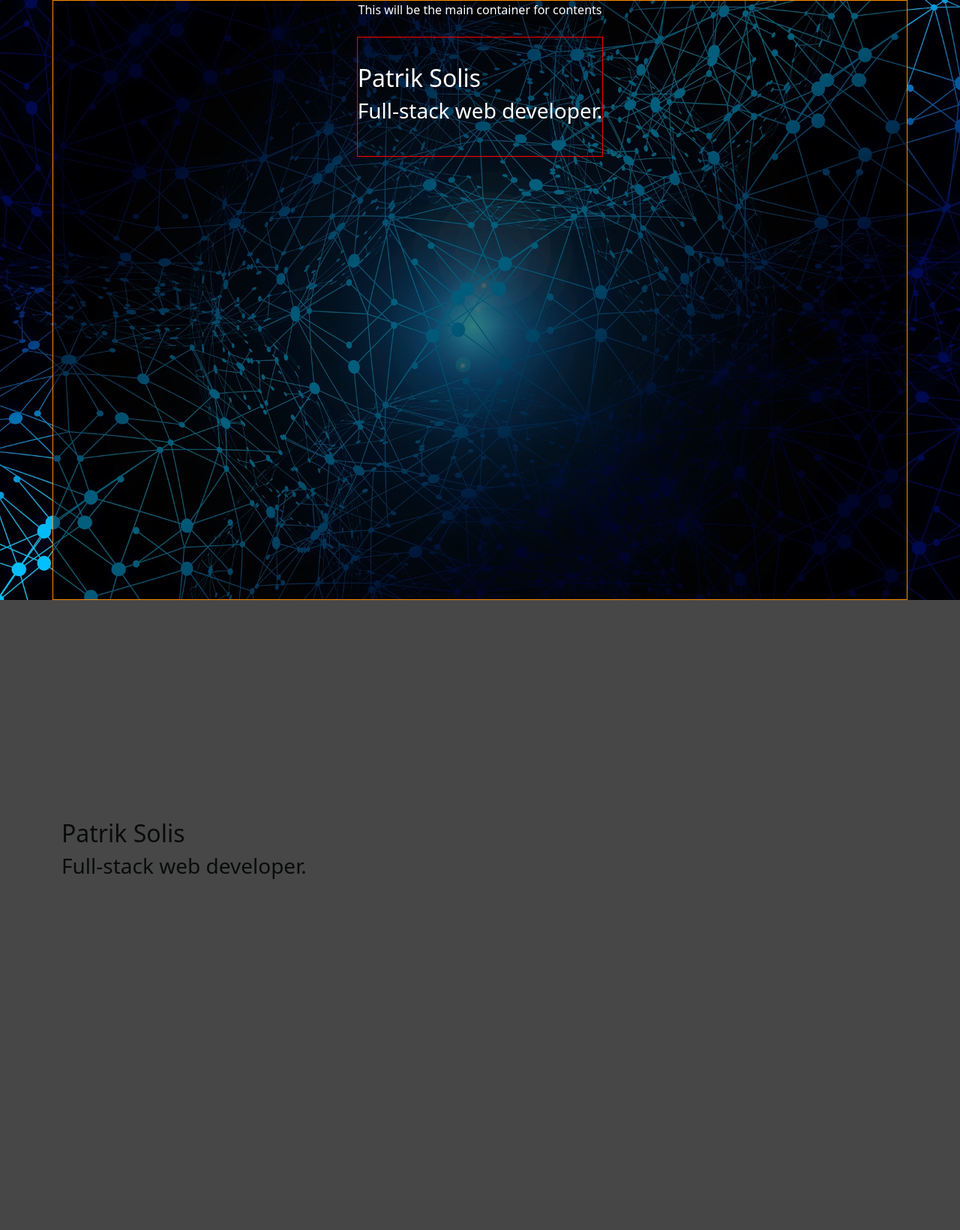
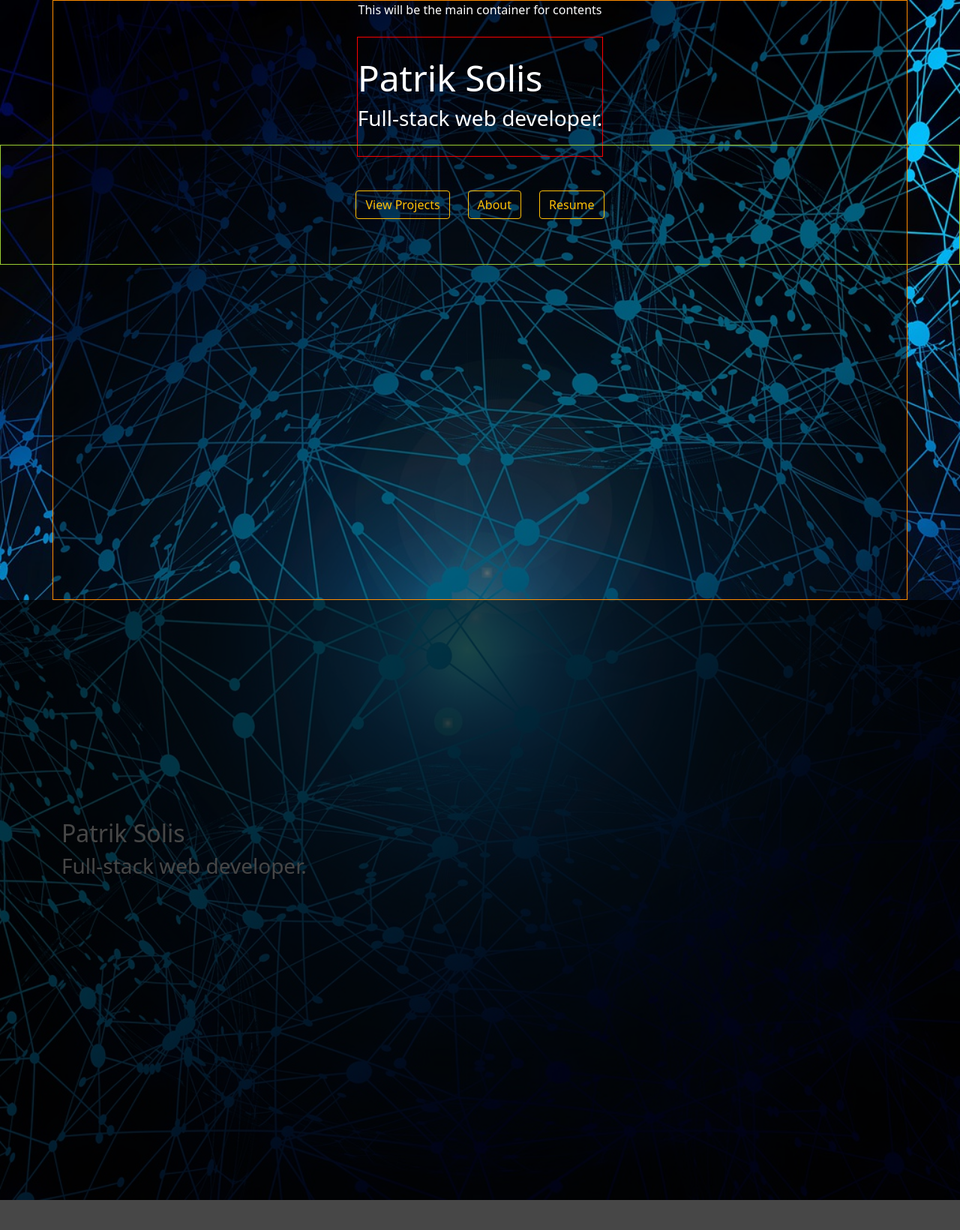
Before and after one commit to Ario124/Portfolio, a Django app: page / in a window 1280 px wide. Shown: the top 1640 px of the page at 75% size. Before the commit the page ends 1172 px from the top, so only its background shows below. Run offline with Django 3.2, Linux system fonts and the light colour scheme.

Commit message:
Added 3 columns and 3 buttons in home.html

```diff
--- a/base/templates/base/home.html
+++ b/base/templates/base/home.html
@@ -7,7 +7,6 @@
     <div class="">
 
         <div class="masthead" style="background-image: url('static/images/bg_5.jpg');">
-
           <div class="container">
             <div class="row main-container">
               <div class="bg_filter col d-flex justify-content-center" style="border:1px solid darkorange";>
@@ -16,10 +15,10 @@
                 <div class="center">
                   <div class="row align-items-center justify-content-center">
                     <div class="">
-                      <h2>Patrik Solis</h2>
+                      <h1>Patrik Solis</h1>
                       <h3>Full-stack web developer.</h3>
                   </div>
-                </div>
+
                   <!-- <span style="--size:1; --color:#0ff;"></span>
                   <span style="--size:2; --color:#0f0;"></span>
                   <span style="--size:3; --color:#f0f;"></span>
@@ -27,6 +26,21 @@
                   <span style="--size:5; --color:#ffff00;"></span> -->
                 </div>
               </div>
+
+
+              <div class="main_buttons">
+                <div class="row align-items-center justify-content-center">
+                  <div class="col">
+                    <button type="button" class="btn btn-outline-warning">View Projects</button>
+                  </div>
+                  <div class="col">
+                    <button type="button" class="btn btn-outline-warning">About</button>
+                  </div>
+                  <div class="col">
+                  <button type="button" class="btn btn-outline-warning">Resume</button>
+                  </div>
+              </div>
+            </div>
             </div>
           </div>
 
--- a/static/styles/style.css
+++ b/static/styles/style.css
@@ -191,3 +191,21 @@
   height: 100vh;
   width: auto;
 }
+
+
+.main_buttons {
+  margin-top: 12rem;
+  position: absolute;
+  width: 100%;
+  height: 10rem;
+  display: flex;
+  justify-content: center;
+  align-items: center;
+  border: 1px solid yellowgreen;
+}
+
+
+.main_buttons button {
+  white-space: nowrap;
+  text-align: center;
+}
```
